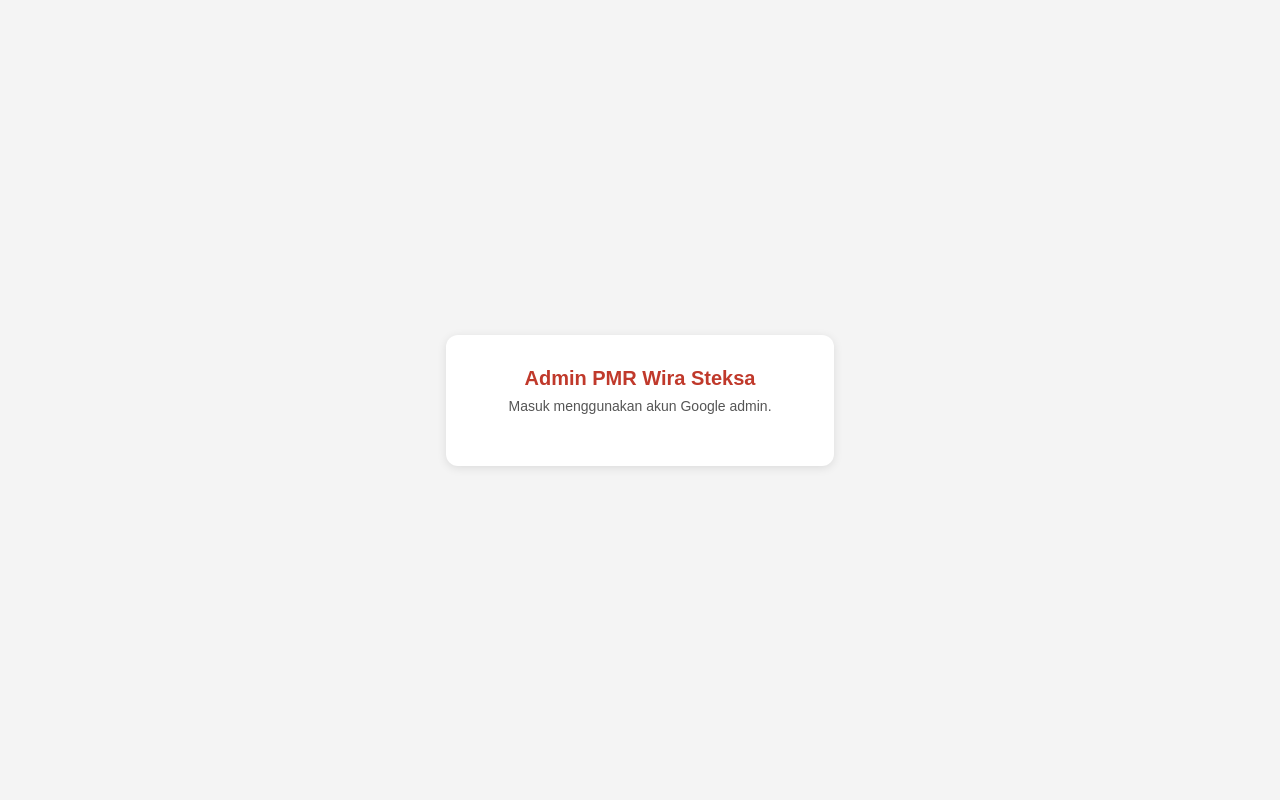
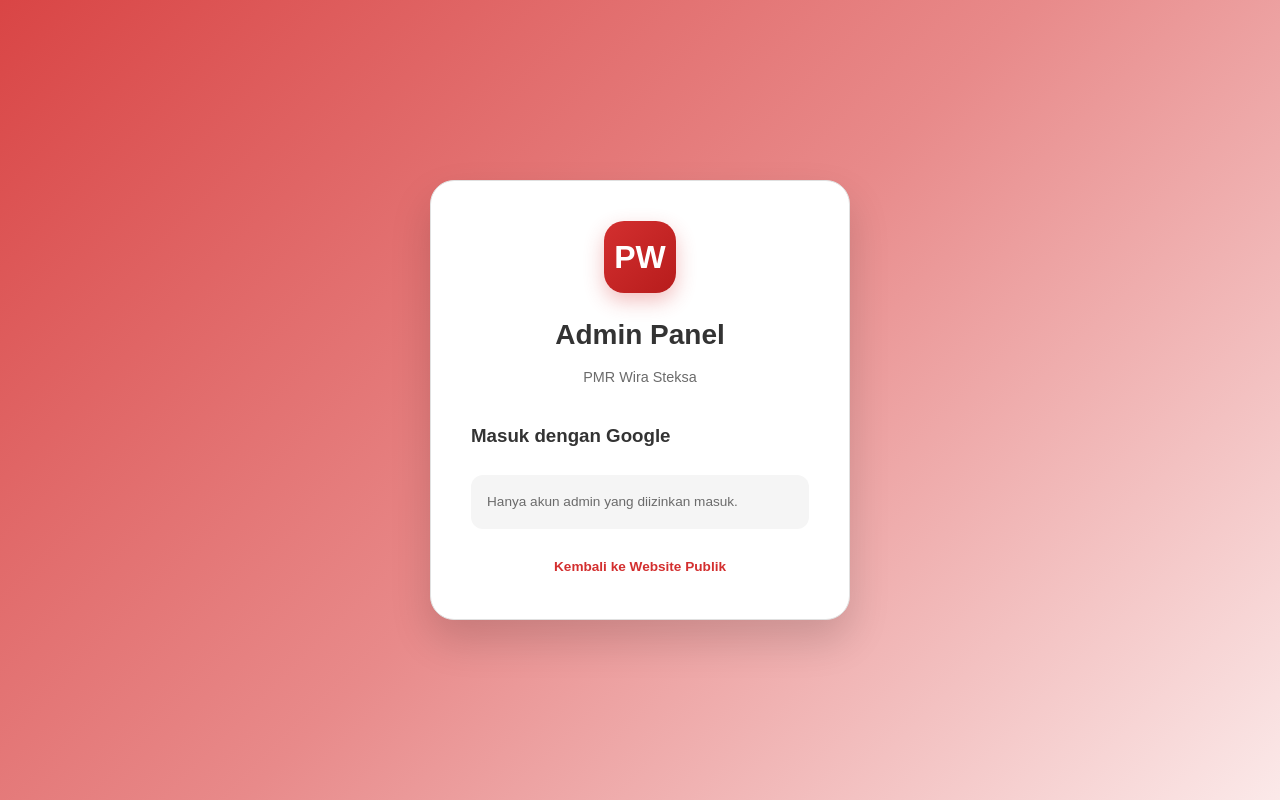
Before and after one commit to riyanmaulana211009-del/pmrwirasteksa.github.io, a plain HTML site: page admin/login.html in a window 1280 px wide. Drawn offline with Linux system fonts and the light colour scheme.

Commit message:
Revamp admin login page structure and design
Updated the login page layout and styles for admin access.

```diff
--- a/admin/login.html
+++ b/admin/login.html
@@ -4,37 +4,33 @@
   <meta charset="UTF-8">
   <meta name="viewport" content="width=device-width, initial-scale=1.0">
   <title>Login Admin - PMR Wira Steksa</title>
+
+  <link rel="stylesheet" href="css/admin.css">
   <script src="https://accounts.google.com/gsi/client" async defer></script>
-  <style>
-    body {
-      font-family: Arial, sans-serif;
-      background: #f4f4f4;
-      display: flex;
-      align-items: center;
-      justify-content: center;
-      min-height: 100vh;
-      margin: 0;
-    }
-    .kotak {
-      background: #fff;
-      padding: 32px 24px;
-      border-radius: 12px;
-      text-align: center;
-      box-shadow: 0 2px 10px rgba(0,0,0,.1);
-      max-width: 340px;
-      width: 90%;
-    }
-    h1 { font-size: 20px; margin: 0 0 8px; color: #c0392b; }
-    p { color: #555; font-size: 14px; margin: 0 0 20px; }
-    #tombol-google { display: flex; justify-content: center; }
-  </style>
 </head>
-<body>
-  <div class="kotak">
-    <h1>Admin PMR Wira Steksa</h1>
-    <p>Masuk menggunakan akun Google admin.</p>
-    <div id="tombol-google"></div>
+<body class="page-enter">
+  <div class="login-container">
+    <div class="login-card">
+      <div class="login-header">
+        <div class="login-logo">PW</div>
+        <h1>Admin Panel</h1>
+        <p>PMR Wira Steksa</p>
+      </div>
+
+      <h3>Masuk dengan Google</h3>
+
+      <div id="tombol-google" style="display:flex;justify-content:center;"></div>
+
+      <div class="auth-info">
+        <p>Hanya akun admin yang diizinkan masuk.</p>
+      </div>
+
+      <div class="back-to-site">
+        <a href="../../index.html">Kembali ke Website Publik</a>
+      </div>
+    </div>
   </div>
+
   <script src="js/auth.js"></script>
 </body>
 </html>
```
